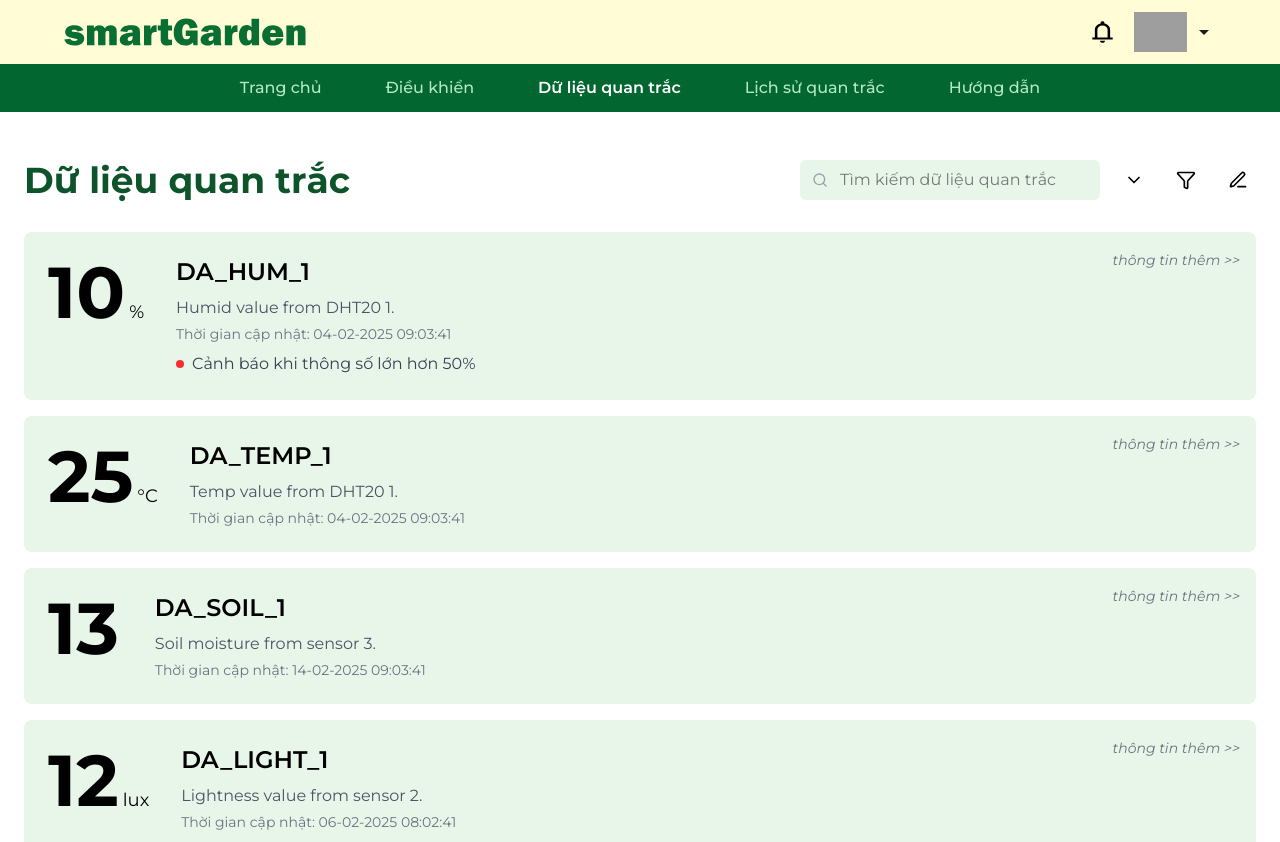
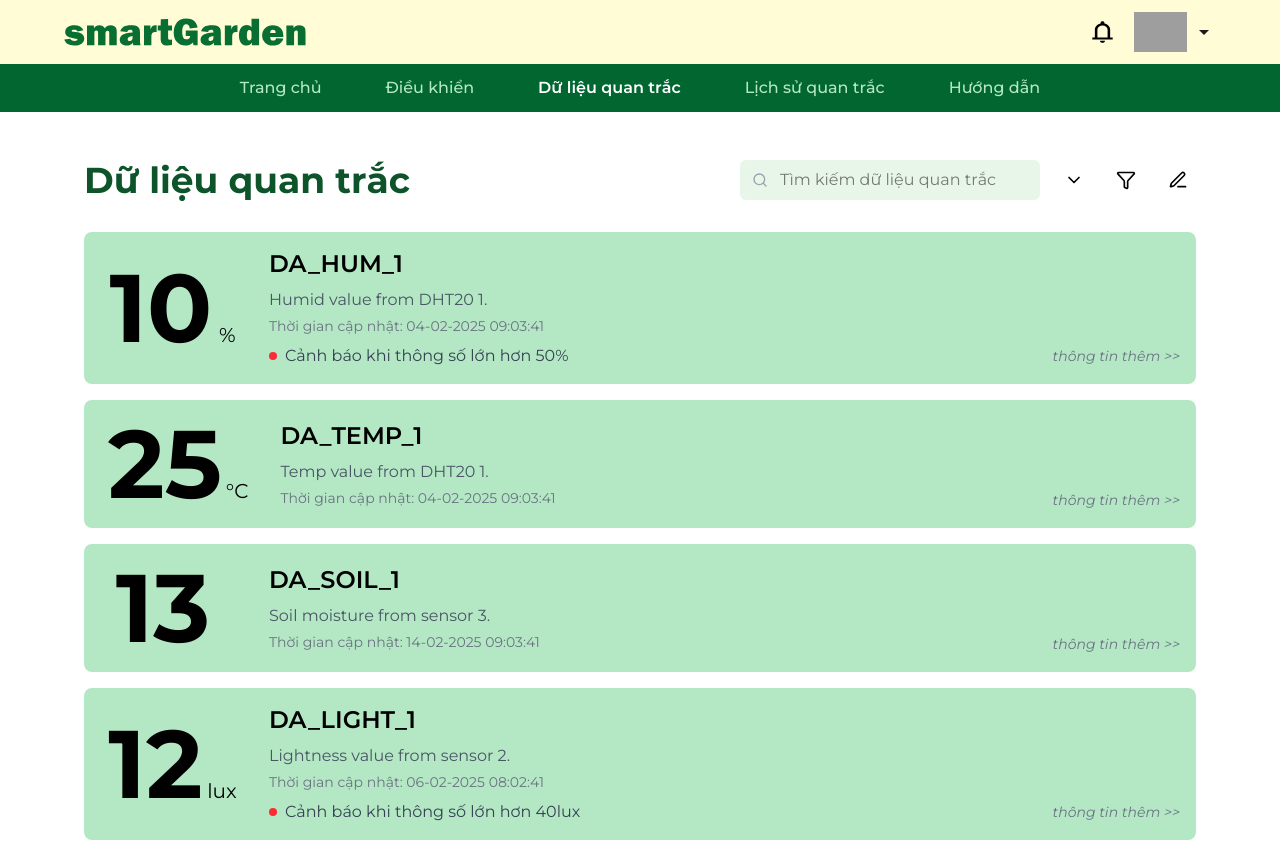
Before and after one commit to MeowStat/greenhouse-frontend, a React (Vite) app: page /du-lieu-quan-trac in a window 1280 px wide. Shown: the top 842 px of the page. Built offline with nearby package versions, Linux system fonts and the light colour scheme; no server answers; sample sign-in values are in the browser's storage; grey boxes are pictures that could not be loaded.

Commit message:
UI: change color and padding

```diff
--- a/src/components/Modal/modal.tsx
+++ b/src/components/Modal/modal.tsx
@@ -36,7 +36,7 @@ export function Modal({
 
   return (
     <div
-      className="fixed inset-0 backdrop-blur-sm bg-white/30 flex items-center justify-center z-50"
+      className="fixed inset-0 backdrop-blur-sm bg-white/30 flex items-center justify-center z-50 px-5"
       onClick={onBackdropClick}
     >
       <div className="bg-white rounded-3xl p-8 w-full max-w-2xl mx-4 relative shadow-xl">
--- a/src/pages/DuLieuQuanTrac/DuLieuQuanTrac.tsx
+++ b/src/pages/DuLieuQuanTrac/DuLieuQuanTrac.tsx
@@ -62,7 +62,7 @@ function DuLieuQuanTrac() {
   const navigate = useNavigate()
 
   return (
-    <div className="flex flex-col w-full items-center">
+    <div className="flex flex-col w-full items-center px-15">
       <div className="container mx-auto px-6 py-8">
         <div className="flex justify-between items-center mb-8">
           <h1 className="text-4xl font-bold text-green-900">
@@ -110,7 +110,7 @@ function DuLieuQuanTrac() {
             <span>Previous</span>
           </button>
           <span className="text-sm text-gray-600">1/2</span>
-          <button className="flex items-center gap-1 px-3 py-1 text-sm border rounded-md hover:bg-gray-50 transition-colors bg-green-600 text-white hover:bg-green-700">
+          <button className="flex items-center gap-1 px-3 py-1 text-sm border rounded-md transition-colors bg-green-600 text-white hover:bg-green-700">
             <span>Next</span>
             <ArrowRight className="h-4 w-4" />
           </button>
--- a/src/pages/DuLieuQuanTrac/DuLieuQuanTracEdit.tsx
+++ b/src/pages/DuLieuQuanTrac/DuLieuQuanTracEdit.tsx
@@ -60,7 +60,7 @@ export function QuanLyQuanTracEdit() {
   const navigate = useNavigate()
 
   return (
-    <div className="flex flex-col w-full items-center min-h-screen bg-[#fafdf9]">
+    <div className="flex flex-col w-full items-center min-h-screen bg-[#fafdf9] px-15">
       <div className="container mx-auto px-6 py-8">
         <div className="flex justify-between items-center mb-8">
           <div className="space-y-1">
@@ -156,7 +156,7 @@ export function QuanLyQuanTracEdit() {
             <span>Previous</span>
           </button>
           <span className="text-sm text-gray-600">1/1</span>
-          <button className="flex items-center gap-1 px-3 py-1 text-sm border rounded-md hover:bg-gray-50 transition-colors bg-green-600 text-white hover:bg-green-700">
+          <button className="flex items-center gap-1 px-3 py-1 text-sm border rounded-md transition-colors bg-green-600 text-white hover:bg-green-700">
             <span>Next</span>
             <ArrowRight className="h-4 w-4" />
           </button>
--- a/src/pages/DuLieuQuanTrac/component/DuLieuQuanTracCreateModal.tsx
+++ b/src/pages/DuLieuQuanTrac/component/DuLieuQuanTracCreateModal.tsx
@@ -51,9 +51,9 @@ export function ThemMoiQuanTrac() {
         onBackdropClick={modal.handleBackdropClick}
         title="Thêm mới quan trắc"
       >
-        <form onSubmit={handleSubmit} className="space-y-6">
+        <form onSubmit={handleSubmit} className="space-y-4 px-4">
           <div className="space-y-2">
-            <label className="block text-xl">
+            <label className="block text-lg">
               Tên <span className="text-red-500">*</span>
             </label>
             <input
@@ -63,7 +63,7 @@ export function ThemMoiQuanTrac() {
               onChange={(e) =>
                 setFormData({ ...formData, name: e.target.value })
               }
-              className="w-full border-2 border-gray-200 rounded-lg p-3 focus:outline-none focus:border-green-500"
+              className="w-full border-2 border-gray-200 rounded-lg px-3 py-2 focus:outline-none focus:border-green-500"
             />
           </div>
 
@@ -80,56 +80,56 @@ export function ThemMoiQuanTrac() {
               }
               className="w-5 h-5 rounded border-gray-300 text-green-600 focus:ring-green-500"
             />
-            <label htmlFor="idealCondition" className="text-xl">
+            <label htmlFor="idealCondition" className="text-lg">
               Điều kiện lý tưởng
             </label>
           </div>
 
           <div className="grid grid-cols-2 gap-6">
             <div className="space-y-2">
-              <label className="block text-xl">Thông số thấp nhất</label>
+              <label className="block text-lg">Thông số thấp nhất</label>
               <input
                 type="number"
                 value={formData.minValue}
                 onChange={(e) =>
                   setFormData({ ...formData, minValue: e.target.value })
                 }
-                className="w-full border-2 border-gray-200 rounded-lg p-3 focus:outline-none focus:border-green-500"
+                className="w-full border-2 border-gray-200 rounded-lg px-3 py-2 focus:outline-none focus:border-green-500"
               />
             </div>
             <div className="space-y-2">
-              <label className="block text-xl">Thông số cao nhất</label>
+              <label className="block text-lg">Thông số cao nhất</label>
               <input
                 type="number"
                 value={formData.maxValue}
                 onChange={(e) =>
                   setFormData({ ...formData, maxValue: e.target.value })
                 }
-                className="w-full border-2 border-gray-200 rounded-lg p-3 focus:outline-none focus:border-green-500"
+                className="w-full border-2 border-gray-200 rounded-lg px-3 py-2 focus:outline-none focus:border-green-500"
               />
             </div>
           </div>
 
           <div className="space-y-2">
-            <label className="block text-xl">Đơn vị</label>
+            <label className="block text-lg">Đơn vị</label>
             <input
               type="text"
               value={formData.unit}
               onChange={(e) =>
                 setFormData({ ...formData, unit: e.target.value })
               }
-              className="w-full border-2 border-gray-200 rounded-lg p-3 focus:outline-none focus:border-green-500"
+              className="w-full border-2 border-gray-200 rounded-lg px-3 py-2 focus:outline-none focus:border-green-500"
             />
           </div>
 
           <div className="space-y-2">
-            <label className="block text-xl">Mô tả</label>
+            <label className="block text-lg">Mô tả</label>
             <textarea
               value={formData.description}
               onChange={(e) =>
                 setFormData({ ...formData, description: e.target.value })
               }
-              className="w-full border-2 border-gray-200 rounded-lg p-3 focus:outline-none focus:border-green-500 min-h-[100px]"
+              className="w-full border-2 border-gray-200 rounded-lg px-3 py-2 focus:outline-none focus:border-green-500 min-h-[100px]"
             />
           </div>
 
@@ -143,7 +143,7 @@ export function ThemMoiQuanTrac() {
               }
               className="w-5 h-5 rounded border-gray-300 text-green-600 focus:ring-green-500"
             />
-            <label htmlFor="hideFromSummary" className="text-xl">
+            <label htmlFor="hideFromSummary" className="text-lg">
               Ẩn khỏi bảng tổng hợp dữ liệu quan trắc
             </label>
           </div>
@@ -151,7 +151,7 @@ export function ThemMoiQuanTrac() {
           <div className="flex justify-end">
             <button
               type="submit"
-              className="px-8 py-2 bg-green-600 text-white rounded-lg hover:bg-green-700 transition-colors text-xl"
+              className="px-8 py-2 bg-green-600 text-white rounded-lg hover:bg-green-700 transition-colors text-lg"
             >
               Lưu
             </button>
--- a/src/pages/DuLieuQuanTrac/component/SensorCard.tsx
+++ b/src/pages/DuLieuQuanTrac/component/SensorCard.tsx
@@ -21,13 +21,13 @@ export function SensorCard({ data }: SensorCardProps) {
 
   return (
     <>
-      <div className="bg-[#e8f5e9] rounded-lg p-6 mb-4 relative">
-        <div className="flex items-start justify-between">
-          <div className="flex items-baseline">
-            <span className="text-7xl font-bold">{data.value}</span>
-            <span className="ml-1 text-lg">{data.unit}</span>
+      <div className="bg-[#B4E8C5] rounded-lg py-4 px-6 mb-4 relative">
+        <div className="flex items-center justify-between">
+          <div className="flex flex-1 items-baseline justify-around">
+            <span className="text-8xl font-bold">{data.value}</span>
+            <span className="ml-1 text-xl">{data.unit}</span>
           </div>
-          <div className="flex-1 ml-8">
+          <div className="flex-7 ml-8">
             <h2 className="text-2xl font-semibold mb-2">{data.id}</h2>
             <p className="text-gray-600 mb-1">{data.description}</p>
             <p className="text-gray-500 text-sm">
@@ -42,7 +42,7 @@ export function SensorCard({ data }: SensorCardProps) {
           </div>
           <button
             onClick={() => setShowInfo(true)}
-            className="absolute top-4 right-4 text-gray-500 hover:text-gray-700 hover:cursor-pointer"
+            className="absolute bottom-4 right-4 text-gray-500 hover:text-gray-700 hover:cursor-pointer hover:underline"
           >
             <span className="text-sm italic">thông tin thêm &gt;&gt;</span>
           </button>
--- a/src/pages/DuLieuQuanTrac/component/ThongTinQuanTracModal.tsx
+++ b/src/pages/DuLieuQuanTrac/component/ThongTinQuanTracModal.tsx
@@ -27,7 +27,7 @@ export function ThongTinQuanTracModal({
       onBackdropClick={onClose}
       title="Thông tin quan trắc"
     >
-      <div className="space-y-6 text-lg">
+      <div className="space-y-4 text-lg">
         <div>
           <h3 className="text-2xl font-semibold">Tên: {data.id}</h3>
         </div>
```
Also changed, not shown: public/screenshot.jpg (added).
